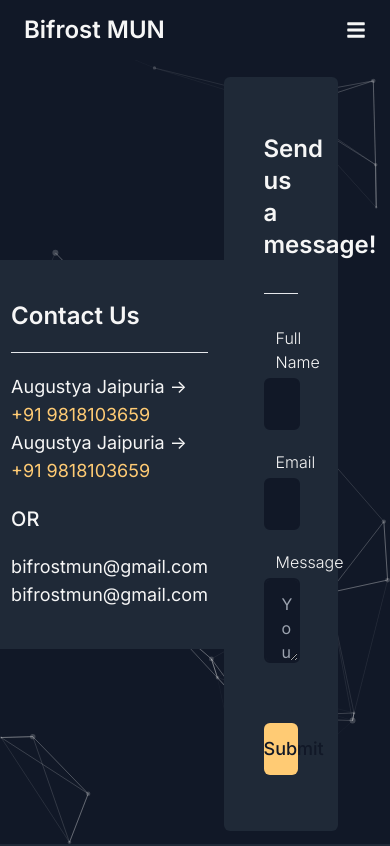
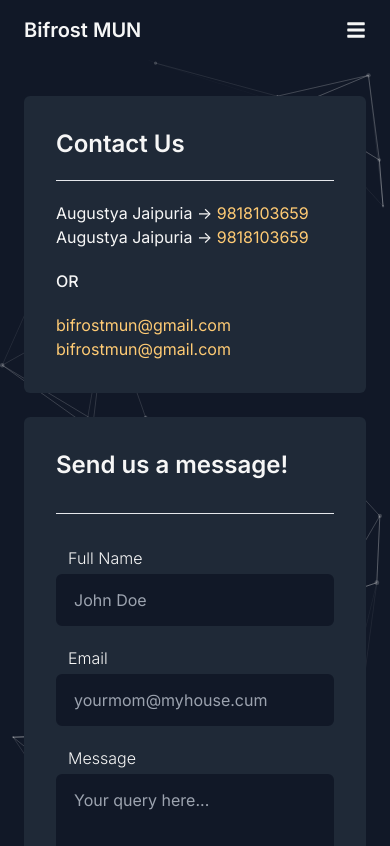
Before and after one commit to theVedanta/bifrost-mun, a Next.js app: page /contact in a window 390 px wide. Shown: the top 846 px of the page. Built offline with nearby package versions, Linux system fonts and the light colour scheme.

Commit message:
responsive

```diff
--- a/components/Committees/CommitteeCard.jsx
+++ b/components/Committees/CommitteeCard.jsx
@@ -7,29 +7,25 @@ const CommitteeCard = ({ com }) => {
     const [cardOpen, setCardOpen] = useState(false);
 
     return (
-        <div
-            // className={`com-card flex flex-col w-full bg-gray-800 px-24 ${
-            //     cardOpen ? "pt-16 pb-6" : "py-16"
-            // } rounded-md shadow-md mb-14`}
-
-            className={`com-card flex flex-col w-full bg-gray-800 px-24 pt-16 pb-6 rounded-md shadow-md mb-14`}
-        >
-            <div className="com-head flex w-full">
-                <div className="com-img w-2/12">
+        <div className="com-card flex flex-col w-full bg-gray-800 px-24 pt-16 pb-6 rounded-md shadow-md mb-14 lap:px-14 lap:pt-10 lap:pb-4 tab:px-10 tab:pt-8 tab:pb-2 ph:px-5 ph:pt-10">
+            <div className="com-head flex w-full ph:flex-col">
+                <div className="com-img w-2/12 flex justify-center items-center tab:w-3/12 tab:p-2 ph:w-full">
                     <Image
                         src={com.logo}
                         alt="alt"
-                        width={200}
-                        height={200}
+                        width={180}
+                        height={180}
                         objectFit="cover"
                         placeholder="blur"
                         className="rounded-md"
                     />
                 </div>
 
-                <div className="head-content flex w-10/12 flex-col justify-center pl-20">
-                    <h2 className="font-semibold text-3xl">{com.name}</h2>
-                    <p className="mt-5 text-xl font-light italic leading-relaxed w-2/3">
+                <div className="head-content flex w-10/12 flex-col justify-center pl-20 tab:w-9/12 tab:pl-10 ph:w-full ph:mt-10 ph:pl-0">
+                    <h2 className="font-semibold text-3xl lap:text-2xl tab:text-xl ph:text-center">
+                        {com.name}
+                    </h2>
+                    <p className="mt-5 text-xl font-light italic leading-relaxed w-2/3 lap:text-lg lap:w-11/12 tab:text-base tab:w-full ph:text-center">
                         {com.agenda}
                     </p>
                 </div>
@@ -40,12 +36,12 @@ const CommitteeCard = ({ com }) => {
                     <h2 className="font-medium text-2xl mt-10 text-center mb-3">
                         Members
                     </h2>
-                    <div className="com-members flex justify-evenly items-center">
+                    <div className="com-members flex flex-wrap justify-evenly items-center">
                         {com.members.map((member) => (
                             <MemberCard
                                 member={member}
                                 key={member.name}
-                                className="mb-0"
+                                className="mb-0 ph:mb-0 ph:pb-2"
                             />
                         ))}
                     </div>
@@ -55,11 +51,13 @@ const CommitteeCard = ({ com }) => {
             )}
 
             <div
-                className="flex w-full justify-center py-3 cursor-pointer"
+                className="flex w-full justify-center py-3 cursor-pointer ph:mt-5"
                 onClick={() => setCardOpen(!cardOpen)}
             >
                 <FaChevronDown
-                    className={`text-3xl ${cardOpen ? "rotate-180" : ""}`}
+                    className={`text-3xl ${
+                        cardOpen ? "rotate-180" : ""
+                    } lap:text-2xl`}
                 />
             </div>
         </div>
--- a/components/Contact/ContactBox.jsx
+++ b/components/Contact/ContactBox.jsx
@@ -1,25 +1,31 @@
 const ContactBox = () => {
     return (
-        <div className="contact-box flex flex-col justify-center bg-gray-800 rounded-md px-12 py-10">
+        <div className="contact-box flex flex-col justify-center bg-gray-800 rounded-md px-12 py-10 lap:w-11/12 tab:mb-10 tab:w-full ph:mb-6 ph:px-8 ph:py-8">
             <h2 className="text-2xl font-semibold mb-5">Contact Us</h2>
 
             <hr />
 
-            <a href="tel:+91 9818103659" className="text-lg mt-5">
+            <a href="tel:+91 9818103659" className="text-lg mt-5 ph:text-base">
                 Augustya Jaipuria -&gt;{" "}
-                <span className="text-gold">+91 9818103659</span>
+                <span className="text-gold">9818103659</span>
             </a>
-            <a href="tel:+91 9818103659" className="text-lg">
+            <a href="tel:+91 9818103659" className="text-lg ph:text-base">
                 Augustya Jaipuria -&gt;{" "}
-                <span className="text-gold">+91 9818103659</span>
+                <span className="text-gold">9818103659</span>
             </a>
 
-            <h3 className="text-xl font-medium my-5">OR</h3>
+            <h3 className="text-xl font-medium my-5 ph:text-base">OR</h3>
 
-            <a href="mailto:bifrostmun@gmail.com" className="text-lg">
+            <a
+                href="mailto:bifrostmun@gmail.com"
+                className="text-lg text-gold ph:text-base"
+            >
                 bifrostmun@gmail.com
             </a>
-            <a href="mailto:bifrostmun@gmail.com" className="text-lg">
+            <a
+                href="mailto:bifrostmun@gmail.com"
+                className="text-lg text-gold ph:text-base"
+            >
                 bifrostmun@gmail.com
             </a>
         </div>
--- a/components/Contact/QueryBox.jsx
+++ b/components/Contact/QueryBox.jsx
@@ -2,7 +2,7 @@ import Input from "../Input";
 
 const QueryBox = () => {
     return (
-        <div className="query-box flex flex-col py-14 px-10 bg-gray-800 rounded-md w-2/3">
+        <div className="query-box flex flex-col py-10 px-10 bg-gray-800 rounded-md w-2/3 lap:w-11/12 tab:mb-20 tab:w-full ph:mb-12 ph:px-8 ph:py-8">
             <h2 className="text-2xl font-semibold mb-8">Send us a message!</h2>
 
             <hr />
@@ -29,7 +29,7 @@ const QueryBox = () => {
 
                 <button
                     type="submit"
-                    className="font-medium w-full text-lg rounded-md bg-gold text-gray-900 py-3 mt-10 transition-all duration-150 cursor-pointer hover:scale-90 active:scale-75"
+                    className="font-medium w-full rounded-md bg-gold text-gray-900 py-3 mt-2 transition-all duration-150 cursor-pointer hover:scale-90 active:scale-75"
                 >
                     Submit
                 </button>
--- a/components/Nav.jsx
+++ b/components/Nav.jsx
@@ -39,7 +39,9 @@ const Nav = () => {
             style={{ transform: "rotateX(90deg)", transformOrigin: "top" }}
         >
             <div className="w-1/3 tab:w-1/2">
-                <h1 className="text-2xl font-semibold">Bifrost MUN</h1>
+                <h1 className="text-2xl font-semibold mph:text-xl">
+                    Bifrost MUN
+                </h1>
             </div>
 
             <div
--- a/components/Resources/ResourceCard.jsx
+++ b/components/Resources/ResourceCard.jsx
@@ -5,7 +5,7 @@ const ResourceCard = ({ res }) => {
     return (
         <Link href={res.href}>
             <a
-                className={`bg-gray-800 w-3/12 mx-10 mb-20 flex flex-col items-center shadow-xl justify-center py-10 px-2 rounded-md transition-all hover:bg-gray-700`}
+                className={`bg-gray-800 w-3/12 mx-10 mb-20 flex flex-col items-center shadow-xl justify-center py-10 px-2 rounded-md transition-all hover:bg-gray-700 lap:w-1/3 lap:mx-1 tab:w-5/12 tab:mx-4 tab:mb-12 ph:mb-6 ph:w-full ph:mx-0`}
             >
                 <Image
                     alt="alt"
@@ -15,7 +15,7 @@ const ResourceCard = ({ res }) => {
                     className="rounded-full"
                     objectFit="cover"
                 />
-                <h3 className="mt-8 font-semibold text-2xl text-center">
+                <h3 className="mt-8 font-semibold text-2xl text-center lap:text-xl ph:text-xl">
                     {res.name}
                 </h3>
             </a>
--- a/pages/contact.jsx
+++ b/pages/contact.jsx
@@ -13,7 +13,7 @@ const contact = () => {
     };
 
     return (
-        <Container className="pt-16 flex h-screen">
+        <Container className="pt-16 flex h-screen tab:h-auto tab:flex-col tab:pt-24 tab:items-center tab:justify-center">
             <Particles
                 id="tsparticles"
                 init={particlesInit}
@@ -84,11 +84,11 @@ const contact = () => {
                 className="-z-10"
             />
 
-            <div className="contact w-1/2 flex justify-center items-center h-full">
+            <div className="contact w-1/2 flex justify-center items-center h-full tab:w-2/3 ph:w-full">
                 <ContactBox />
             </div>
 
-            <div className="query w-1/2 flex justify-center items-center h-full">
+            <div className="query w-1/2 flex justify-center items-center h-full tab:w-2/3 ph:w-full">
                 <QueryBox />
             </div>
         </Container>
--- a/pages/resources.jsx
+++ b/pages/resources.jsx
@@ -27,7 +27,7 @@ const resources = () => {
     ];
     return (
         <Container className="pt-16">
-            <h1 className="text-center text-5xl font-semibold mt-24 mb-20">
+            <h1 className="text-center text-5xl font-semibold mt-24 mb-20 ph:mt-10 ph:mb-8">
                 Resources
             </h1>
 
```
